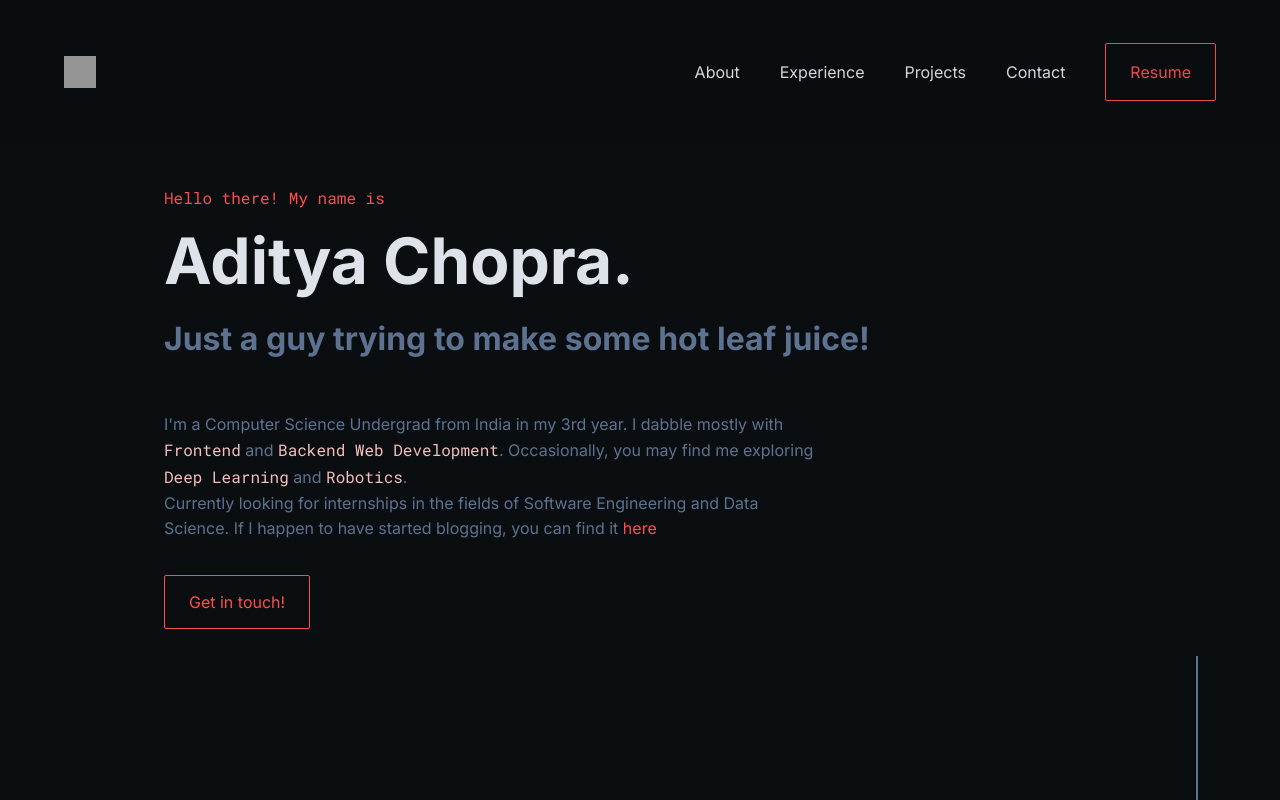
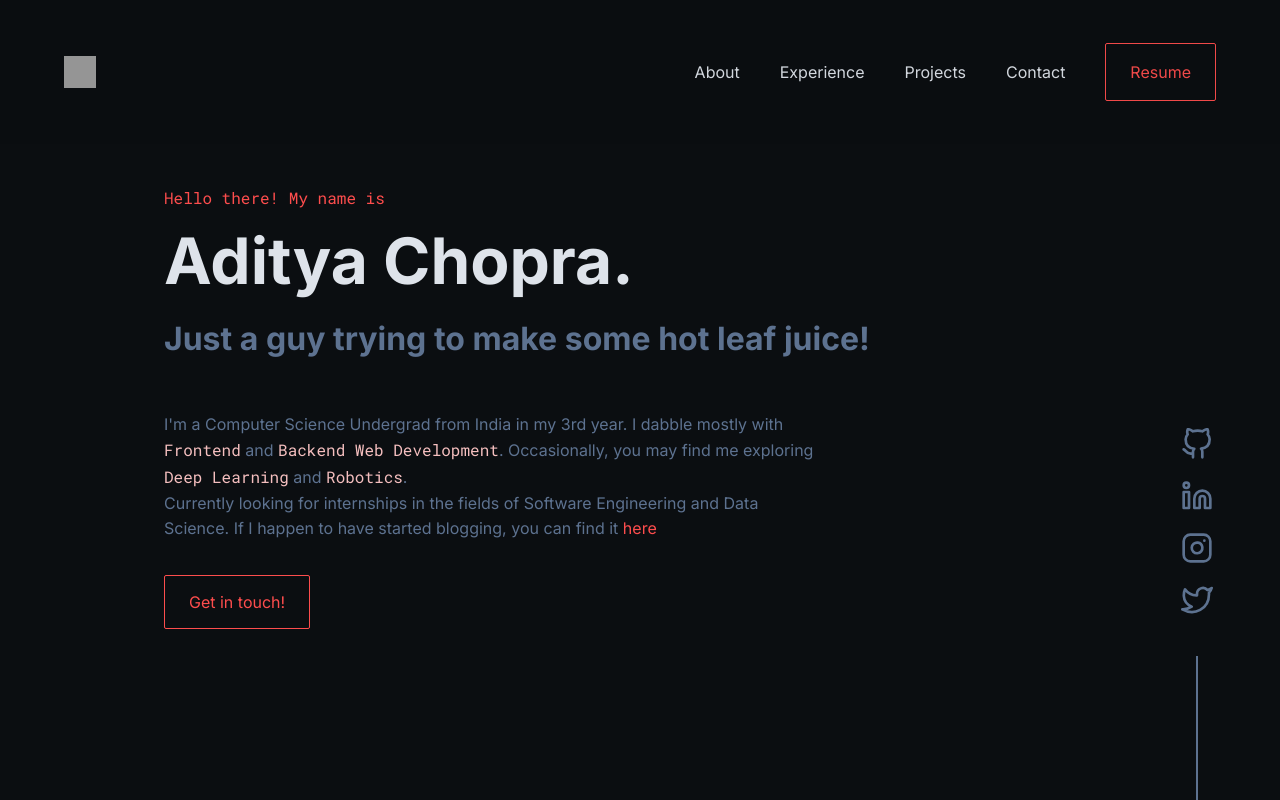
Before and after one commit to adeecc/adeecc.github.io, a Next.js app: page / in a window 1280 px wide. Shown: the top 800 px of the page. Built offline with nearby package versions, Linux system fonts and the light colour scheme; grey boxes are pictures that could not be loaded; some icons are missing.

Commit message:
SideBar SVG Icons

```diff
--- /dev/null
+++ b/src/icons/github.tsx
@@ -0,0 +1,22 @@
+import React from 'react';
+
+const SvgOutlineGithub = (props: React.SVGProps<SVGSVGElement>) => {
+  return (
+    <svg
+      role='img'
+      viewBox='0 0 24 24'
+      fill='none'
+      stroke='currentColor'
+      strokeWidth='2'
+      strokeLinecap='round'
+      strokeLinejoin='round'
+      xmlns='http://www.w3.org/2000/svg'
+      {...props}
+    >
+      <title>GitHub</title>
+      <path d='M9 19c-5 1.5-5-2.5-7-3m14 6v-3.87a3.37 3.37 0 0 0-.94-2.61c3.14-.35 6.44-1.54 6.44-7A5.44 5.44 0 0 0 20 4.77 5.07 5.07 0 0 0 19.91 1S18.73.65 16 2.48a13.38 13.38 0 0 0-7 0C6.27.65 5.09 1 5.09 1A5.07 5.07 0 0 0 5 4.77a5.44 5.44 0 0 0-1.5 3.78c0 5.42 3.3 6.61 6.44 7A3.37 3.37 0 0 0 9 18.13V22'></path>
+    </svg>
+  );
+};
+
+export default SvgOutlineGithub;
--- /dev/null
+++ b/src/icons/instagram.tsx
@@ -0,0 +1,24 @@
+import React from 'react';
+
+const SvgOutlineInstagram = (props: React.SVGProps<SVGSVGElement>) => {
+  return (
+    <svg
+      role='img'
+      viewBox='0 0 24 24'
+      fill='none'
+      stroke='currentColor'
+      strokeWidth='2'
+      strokeLinecap='round'
+      strokeLinejoin='round'
+      xmlns='http://www.w3.org/2000/svg'
+      {...props}
+    >
+      <title>Instagram</title>
+      <rect x='2' y='2' width='20' height='20' rx='5' ry='5'></rect>
+      <path d='M16 11.37A4 4 0 1 1 12.63 8 4 4 0 0 1 16 11.37z'></path>
+      <line x1='17.5' y1='6.5' x2='17.51' y2='6.5'></line>
+    </svg>
+  );
+};
+
+export default SvgOutlineInstagram;
--- /dev/null
+++ b/src/icons/linkedin.tsx
@@ -0,0 +1,24 @@
+import React from 'react';
+
+const SvgOutlineLinkedin = (props: React.SVGProps<SVGSVGElement>) => {
+  return (
+    <svg
+      role='img'
+      viewBox='0 0 24 24'
+      fill='none'
+      stroke='currentColor'
+      strokeWidth='2'
+      strokeLinecap='round'
+      strokeLinejoin='round'
+      xmlns='http://www.w3.org/2000/svg'
+      {...props}
+    >
+      <title>LinkedIn</title>
+      <path d='M16 8a6 6 0 0 1 6 6v7h-4v-7a2 2 0 0 0-2-2 2 2 0 0 0-2 2v7h-4v-7a6 6 0 0 1 6-6z'></path>
+      <rect x='2' y='9' width='4' height='12'></rect>
+      <circle cx='4' cy='4' r='2'></circle>
+    </svg>
+  );
+};
+
+export default SvgOutlineLinkedin;
--- /dev/null
+++ b/src/icons/twitter.tsx
@@ -0,0 +1,22 @@
+import React from 'react';
+
+const SvgOutlineTwitter = (props: React.SVGProps<SVGSVGElement>) => {
+  return (
+    <svg
+      role='img'
+      viewBox='0 0 24 24'
+      fill='none'
+      stroke='currentColor'
+      strokeWidth='2'
+      strokeLinecap='round'
+      strokeLinejoin='round'
+      xmlns='http://www.w3.org/2000/svg'
+      {...props}
+    >
+      <title>Twitter</title>
+      <path d='M23 3a10.9 10.9 0 0 1-3.14 1.53 4.48 4.48 0 0 0-7.86 3v1A10.66 10.66 0 0 1 3 4s-4 9 5 13a11.64 11.64 0 0 1-7 2c9 5 20 0 20-11.5a4.5 4.5 0 0 0-.08-.83A7.72 7.72 0 0 0 23 3z'></path>
+    </svg>
+  );
+};
+
+export default SvgOutlineTwitter;
```
